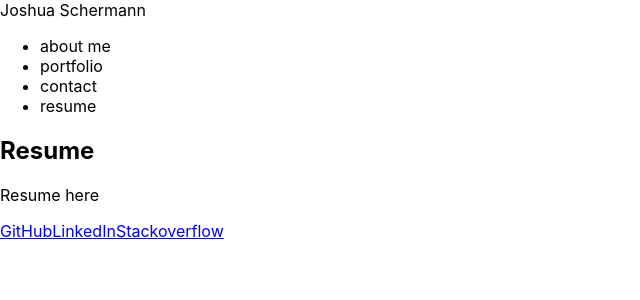
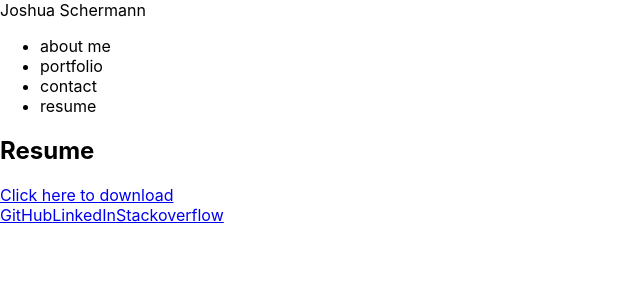
Before and after one commit to josh2100/react-portfolio, a React (Create React App) app: page / in a window 1280 px wide. Both pictures are taken after a click on the element "resume". Shown: the top 300 px of the page, without its empty margins (0-640 px from the left). Built offline with nearby package versions, Linux system fonts and the light colour scheme.

Commit message:
resume link added

```diff
--- a/src/components/Resume/index.js
+++ b/src/components/Resume/index.js
@@ -1,10 +1,16 @@
-function Resume () {
-    return (
-        <>
-        <h2>Resume</h2>
-        <p>Resume here</p>
-        </>
-    )
+function Resume() {
+  return (
+    <>
+      <h2>Resume</h2>
+      <a
+        href="https://docs.google.com/document/d/1QXq_G4lqDAAFZttCU_xLjmseYj-aOZrtnsoHBH3E86o/edit?usp=sharing"
+        target="_blank"
+        rel="noreferrer"
+      >
+        Click here to download{" "}
+      </a>
+    </>
+  );
 }
 
 export default Resume;
```
